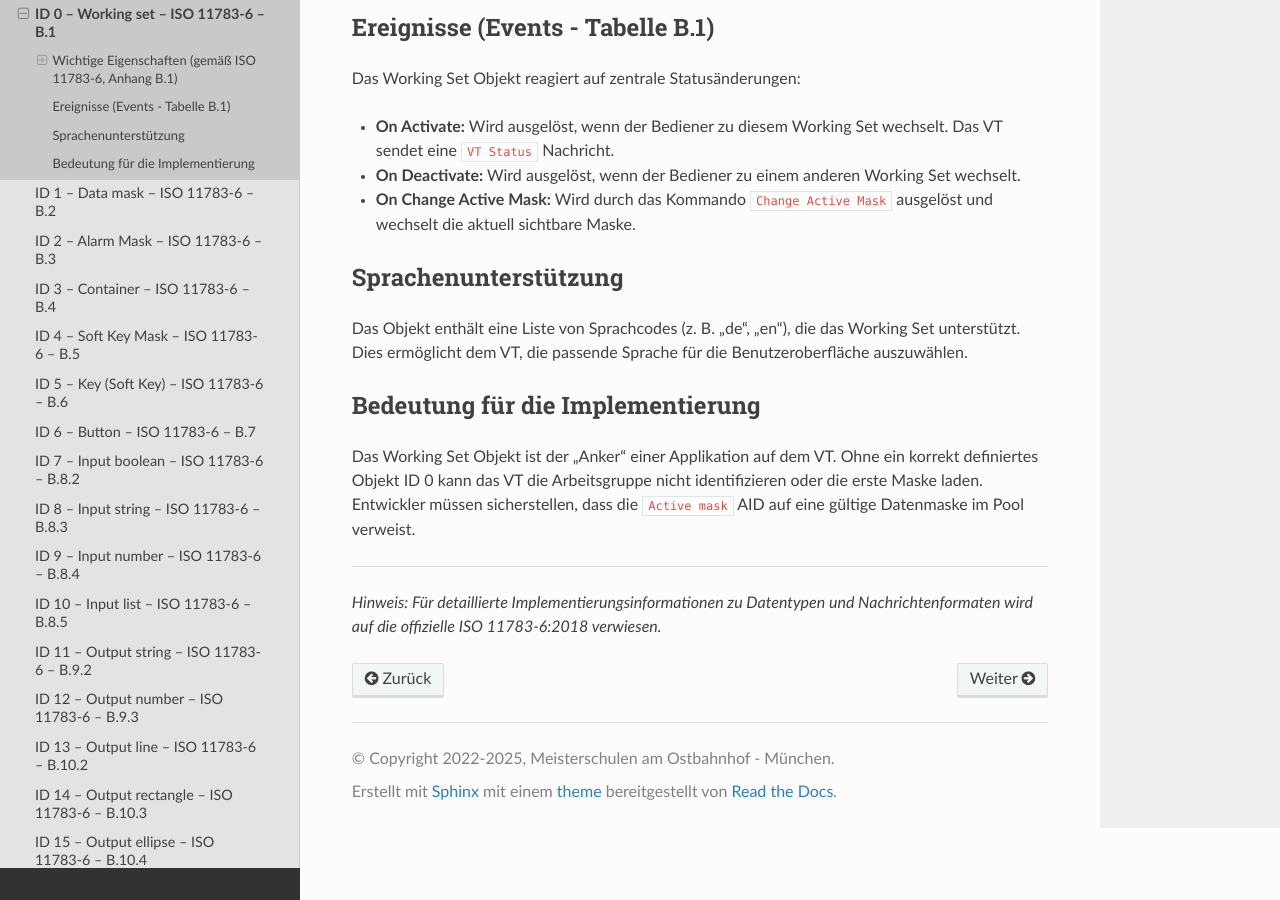
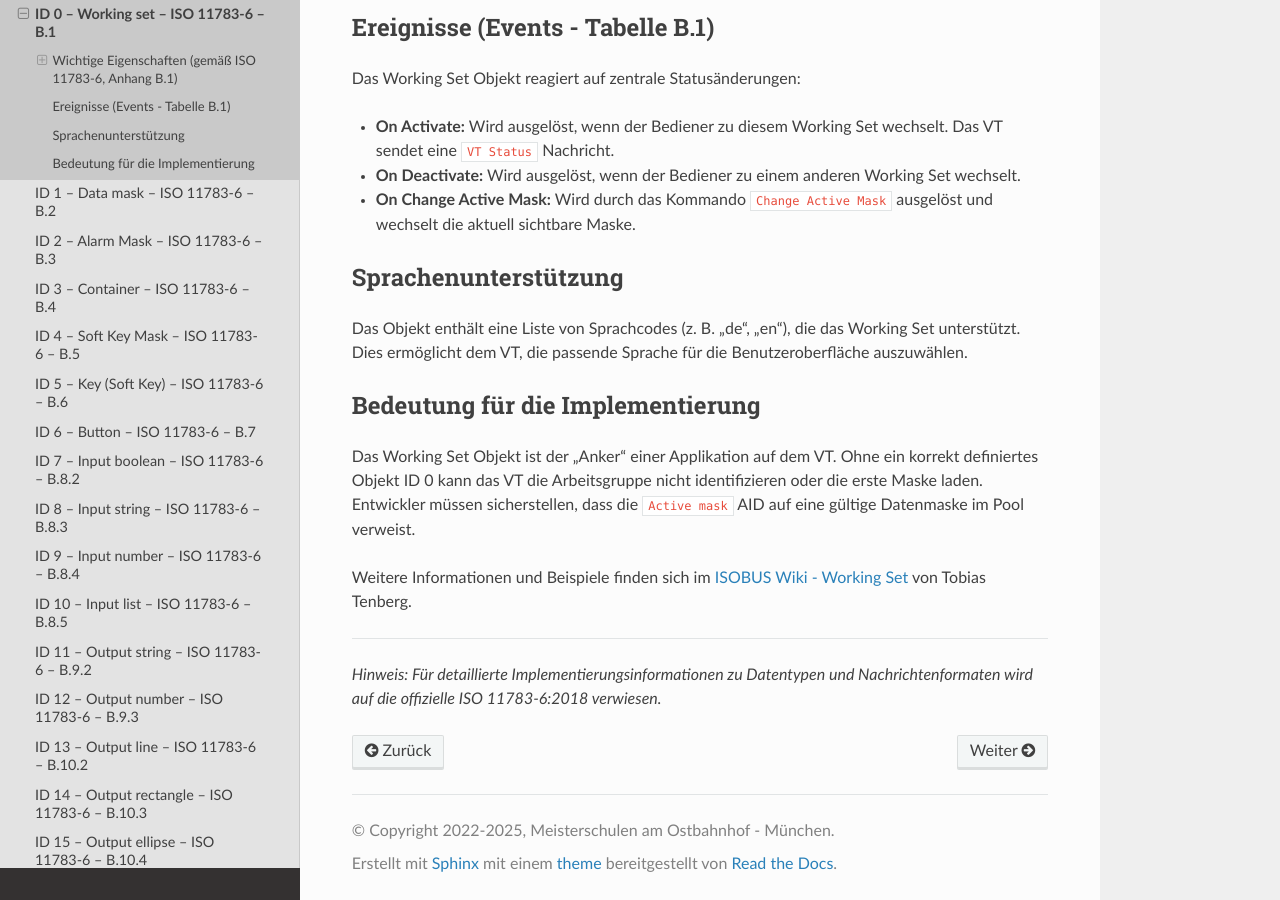
Before and after one commit to Meisterschulen-am-Ostbahnhof-Munchen/ISOBUS-VT-Objects-docs, a Sphinx documentation site: the page built from docs/isobus-objects/ID-00---Working-set---ISO-11783-6---B.1.md, in a window 1280 px wide and 900 px high, scrolled down 1285 px. Built offline with Sphinx 7.4.7 and the Read the Docs theme 3.1.0, drawn with Linux system fonts in a browser that asks for light colours.

Commit message:
docs: Add link to ISOBUS Wiki for Working Set object

```diff
--- a/docs/isobus-objects/ID-00---Working-set---ISO-11783-6---B.1.md
+++ b/docs/isobus-objects/ID-00---Working-set---ISO-11783-6---B.1.md
@@ -43,5 +43,7 @@ Das Objekt enthält eine Liste von Sprachcodes (z. B. "de", "en"), die das Worki
 ## Bedeutung für die Implementierung
 Das Working Set Objekt ist der "Anker" einer Applikation auf dem VT. Ohne ein korrekt definiertes Objekt ID 0 kann das VT die Arbeitsgruppe nicht identifizieren oder die erste Maske laden. Entwickler müssen sicherstellen, dass die `Active mask` AID auf eine gültige Datenmaske im Pool verweist.
 
+Weitere Informationen und Beispiele finden sich im [ISOBUS Wiki - Working Set](https://isobus-studio.com/isobus-wiki/isobus-objectpool-objects/working-set) von Tobias Tenberg.
+
 ----
 *Hinweis: Für detaillierte Implementierungsinformationen zu Datentypen und Nachrichtenformaten wird auf die offizielle ISO 11783-6:2018 verwiesen.*
```
